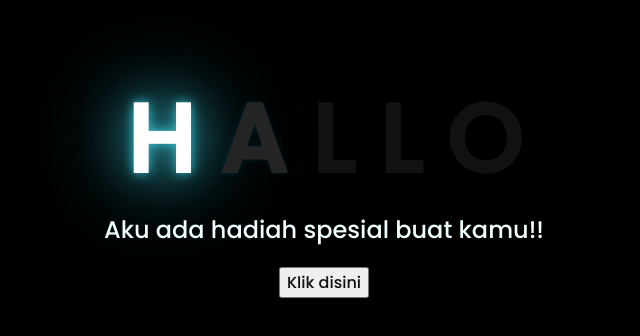
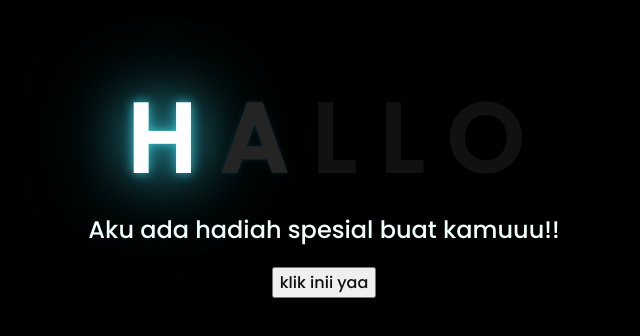
Before and after one commit to affanmraffi/valentine, a plain HTML site: page index.html in a window 1280 px wide. Shown: the part 226-562 px from the top of the page, without its empty margins (324-964 px from the left). Drawn offline with Linux system fonts and the light colour scheme.

Commit message:
Update index.html

```diff
--- a/index.html
+++ b/index.html
@@ -6,7 +6,7 @@
     <meta name="viewport" content="width=device-width, initial-scale=1.0">
     <link rel="stylesheet" href="css/style.css">
     <link rel="icon" href="img/flowers.png" type="image/x-icon">
-    <title>Flowers</title>
+    <title></title>
 </head>
 <body>
     <div class="greetings">
@@ -18,11 +18,11 @@
         <span>O</span>
     </div>
     <div class="description">
-        <span>Aku ada hadiah spesial buat kamu!!</span>
+        <span>Aku ada hadiah spesial buat kamuuu!!</span>
     </div>
     <div class="button">
         <button>
-            <a href="flower.html">Klik disini</a>
+            <a href="flower.html">klik inii yaa</a>
         </button>
 
     </div>
```
